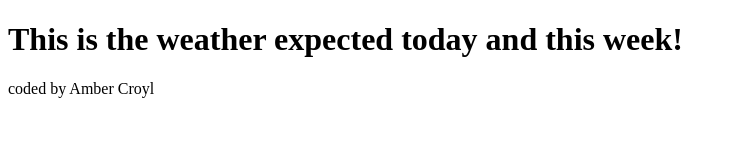
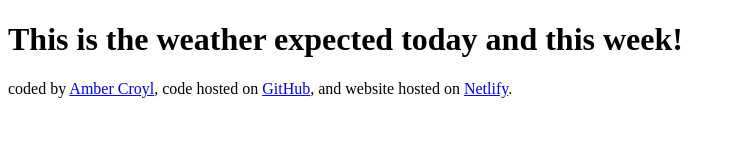
Before and after one commit to AmberShea/shecodes-weather-application, a plain HTML site: page index.html in a window 1280 px wide. Shown: the whole page, without its empty margins (0-735 px from the left). Drawn offline with Linux system fonts and the light colour scheme.

Commit message:
Added links to footer

```diff
--- a/index.html
+++ b/index.html
@@ -7,6 +7,10 @@
 </head>
 <body>
     <h1>This is the weather expected today and this week!</h1>
-<footer>coded by Amber Croyl</footer>
+<footer>coded by
+<a href="https://github.com/AmberShea" target="_blank">Amber Croyl</a>, code hosted on
+<a href="https://github.com/AmberShea?tab=repositories" target="_blank"> GitHub</a>, and website hosted on
+<a href="https://weather-today-weather-tomorrow.netlify.app/" target="_blank">Netlify</a>.
+</footer>
 </body>
 </html>
```
